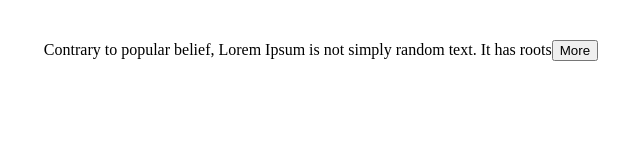
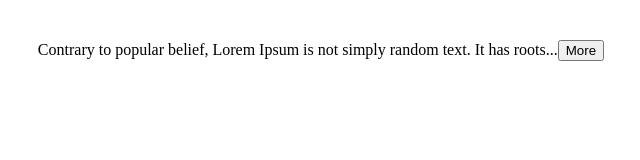
Before and after one commit to JPval007/MoshTutorial, a React (Vite) app in the folder react-app/: page / in a window 1280 px wide. Shown: the top 160 px of the page, without its empty margins (319-959 px from the left). Built offline with nearby package versions, Linux system fonts and the light colour scheme.

Commit message:
Added ...

```diff
--- a/react-app/src/Components/ExpandableText.tsx
+++ b/react-app/src/Components/ExpandableText.tsx
@@ -15,7 +15,7 @@ const ExpandableText = ({ children, maxChars }: Props) => {
 
   return (
     <div>
-      {maxChars && !show ? children.slice(0, maxChars + 1) : children}
+      {maxChars && !show ? children.slice(0, maxChars + 1) + "..." : children}
       <button onClick={handleClick}>{show ? "Less" : "More"}</button>
     </div>
   );
```
